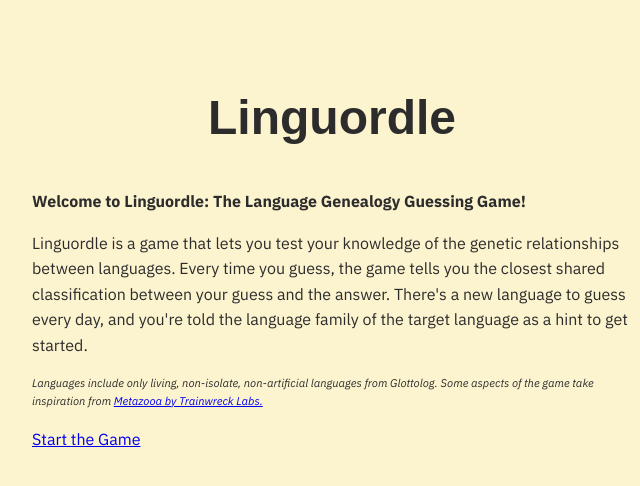
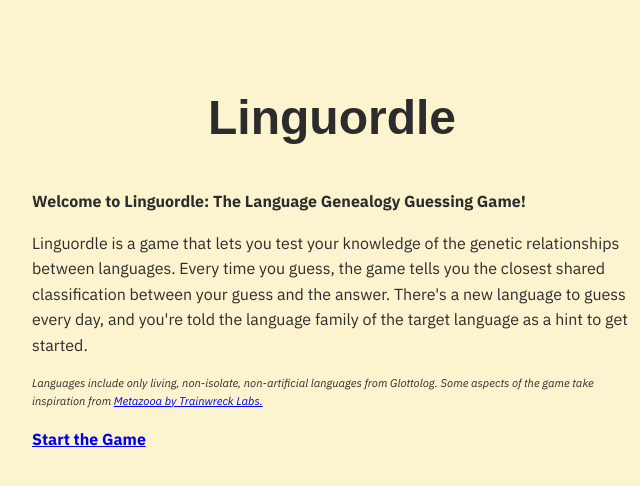
Before and after one commit to Linguordle/linguordle.github.io, a plain HTML site: page web/index.html in a window 1280 px wide. Shown: the full height of the page, 308-948 px from the left. Drawn offline with Linux system fonts and the light colour scheme; a web font is replaced by a local one.

Commit message:
Update index.html

```diff
--- a/web/index.html
+++ b/web/index.html
@@ -24,6 +24,6 @@
         Languages include only living, non-isolate, non-artificial languages from Glottolog.
         Some aspects of the game take inspiration from <a href="https://metazooa.com/">Metazooa by Trainwreck Labs.</a>
     </p>
-    <p><a href="game.html">Start the Game</a></p>
+    <p><b><a href="game.html">Start the Game</a></b></p>
 </body>
 </html>
```
